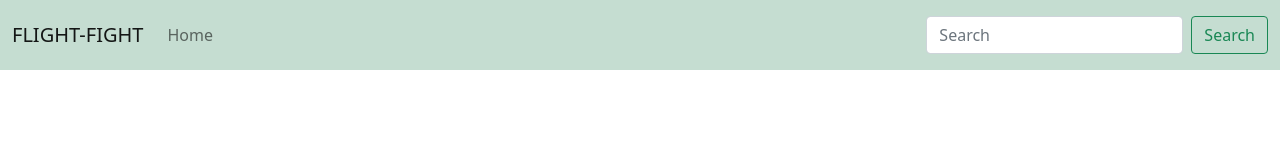
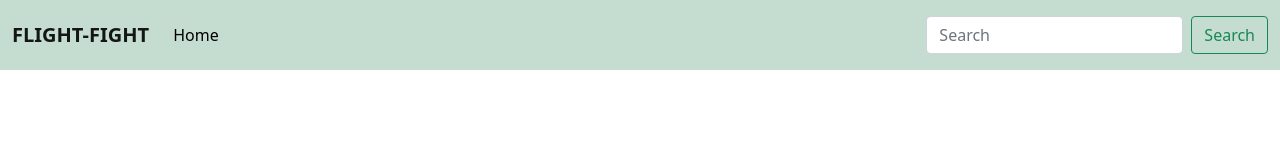
Before and after one commit to prachisinghsherawat/Flight-Or-Fight, a React (Create React App) app: page / in a window 1280 px wide. Shown: the top 160 px of the page. Built offline with nearby package versions, Linux system fonts and the light colour scheme; no server answers.

Commit message:
links added

```diff
--- a/src/App.css
+++ b/src/App.css
@@ -22,3 +22,8 @@
   text-align: center;
   margin-top: 5%;
 }
+
+#atag{
+  text-decoration: none;
+  color:  black;
+}
--- a/src/Components/Navbar.jsx
+++ b/src/Components/Navbar.jsx
@@ -7,7 +7,7 @@ export const NavbarIs = () => {
     return(
         <Navbar  bg="light" expand="lg">
   <Container className='navbar' fluid>
-    <Navbar.Brand href="#">FLIGHT-FIGHT</Navbar.Brand>
+    <Navbar.Brand href="#"><b>FLIGHT-FIGHT</b></Navbar.Brand>
     <Navbar.Toggle aria-controls="navbarScroll" />
     <Navbar.Collapse id="navbarScroll">
       <Nav
@@ -15,7 +15,9 @@ export const NavbarIs = () => {
         style={{ maxHeight: '100px' }}
         navbarScroll
       >
-        <Nav.Link href="#action1">Home</Nav.Link>
+        <Nav.Link href="#action1">
+          <a id='atag' href="/">Home</a>
+        </Nav.Link>
       </Nav>
       <Form className="d-flex">
         <FormControl
```
